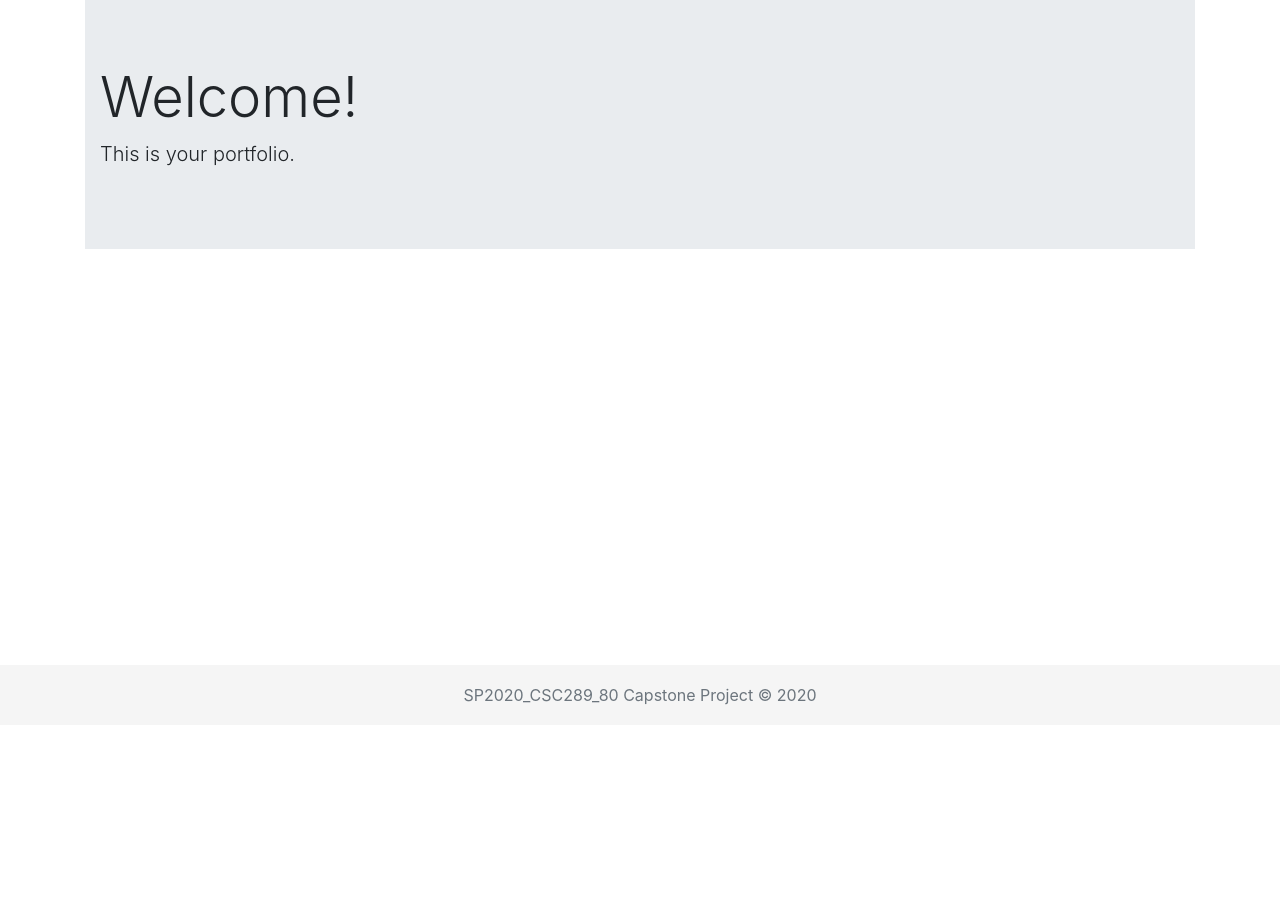
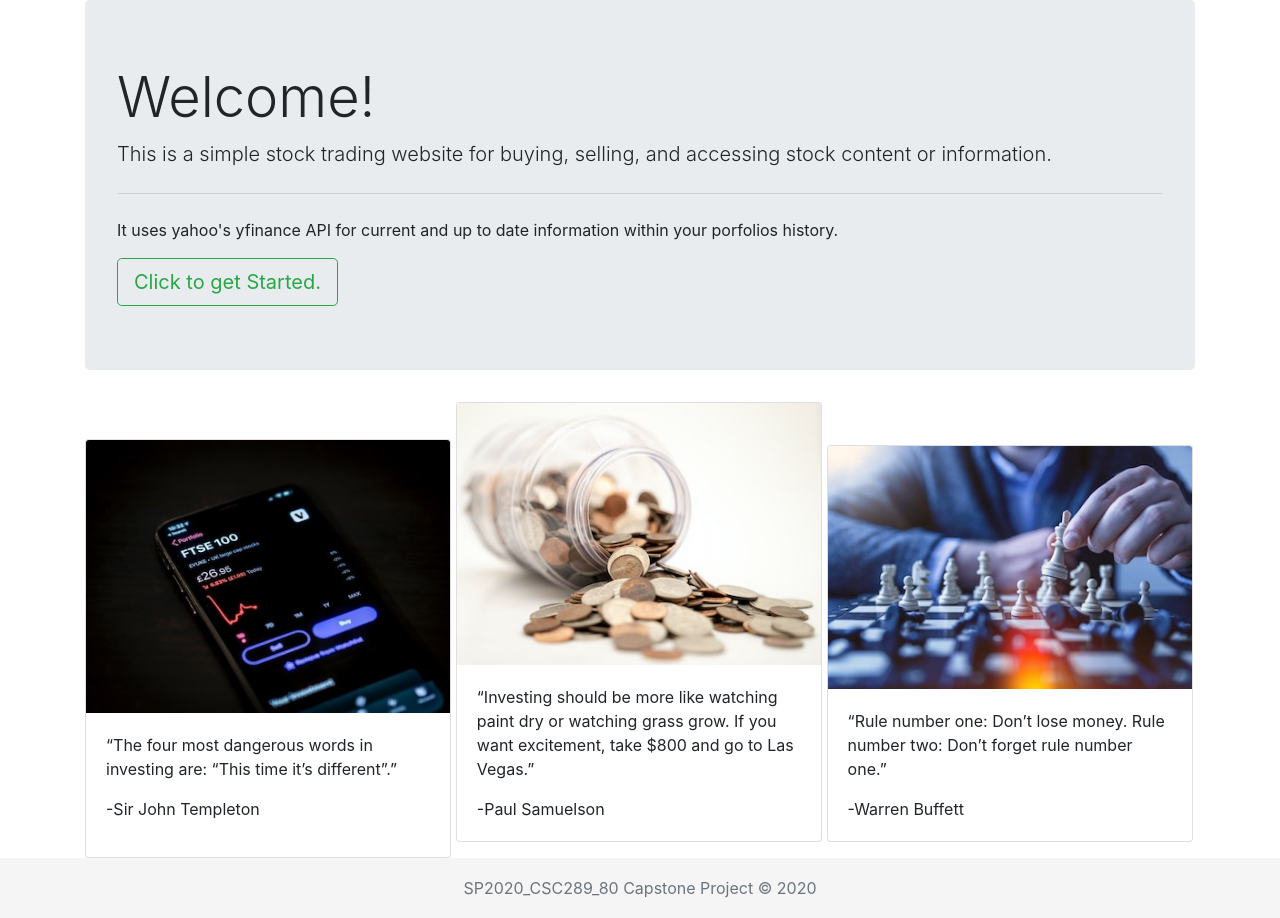
Before and after one commit to the-final-countdown/capstone-project, a Flask app: page / in a window 1280 px wide. Shown: the part 75-993 px from the top of the page. Before the commit the page ends 780 px from the top, so only its background shows below. Run offline with Flask 2, Linux system fonts and the light colour scheme; some libraries are stand-ins or nearby versions.

Commit message:
Updated the homepage

```diff
--- a/static/style.css
+++ b/static/style.css
@@ -29,3 +29,7 @@ body {
 .site-header{
   padding-bottom: 75px;
 }
+
+.information-card{
+  display: inline-block;
+}
--- a/templates/auth/login.html
+++ b/templates/auth/login.html
@@ -11,6 +11,7 @@
             <label for="password">Password</label>
             <input type="password" name="password" class="form-control" id="password" required>
         </div>
-        <button type="submit" class="btn btn-primary">Login</button>
+        <p><small><a href="{{ url_for('auth.register') }}">Need an Account? Sign up Now.</a></small></p>
+        <button type="submit" class="btn btn-outline-success">Login</button>
     </form>
 {% endblock %}
--- a/templates/auth/register.html
+++ b/templates/auth/register.html
@@ -19,6 +19,6 @@
             <label for="password">Password</label>
             <input type="password" name="password" class="form-control" id="password">
         </div>
-        <button type="Register" class="btn btn-primary">Submit</button>
+        <button type="Register" class="btn btn-outline-success">Submit</button>
     </form>
 {% endblock %}
--- a/templates/index.html
+++ b/templates/index.html
@@ -3,12 +3,38 @@
 {% block title %}Home{% endblock %}
 
 {% block content %}
-    <div class="jumbotron jumbotron-fluid">
-        <div class="container">
-          <h1 class="display-4">Welcome!</h1>
-          <p class="lead">This is your portfolio.</p>
-        </div>
 
-{#        <iframe src="/user_portfolios"></iframe>#}
-      </div>
+<div class="jumbotron">
+  <h1 class="display-4">Welcome!</h1>
+  <p class="lead">This is a simple stock trading website for buying, selling, and accessing stock content or information.</p>
+  <hr class="my-4">
+  <p>It uses yahoo's yfinance API for current and up to date information within your porfolios history.</p>
+  <a class="btn btn-outline-success btn-lg" href="{{ url_for('auth.login') }}" role="button">Click to get Started.</a>
+</div>
+
+
+<div class="card information-card" style="width: 33%;">
+  <img src="{{ url_for('static', filename='images/jamie-street.jpg') }}" class="card-img-top" alt="...">
+  <div class="card-body">
+    <p class="card-text">“The four most dangerous words in investing are: “This time it’s different”.” </p>
+    <p class="cvard-text">-Sir John Templeton</p>
+  </div>
+</div>
+<div class="card information-card" style="width: 33%;">
+  <img src="{{ url_for('static', filename='images/michael-longmire.jpg') }}" class="card-img-top" alt="...">
+  <div class="card-body">
+    <p class="card-text">“Investing should be more like watching paint dry or watching grass grow. If you want excitement, take $800 and go to Las Vegas.”</p>
+    <p class="card-text">-Paul Samuelson</p>
+  </div>
+</div>
+<div class="card information-card" style="width: 33%;">
+  <img src="{{ url_for('static', filename='images/jeshoots-com.jpg') }}" class="card-img-top" alt="...">
+  <div class="card-body">
+    <p class="card-text">“Rule number one: Don’t lose money. Rule number two: Don’t forget rule number one.”</p>
+    <p class="card-text">-Warren Buffett</p>
+  </div>
+</div>
+
+
+{#<iframe src="/user_portfolios"></iframe>#}
 {% endblock %}
```
Also changed, not shown: static/images/jamie-street.jpg (added), static/images/jeshoots-com.jpg (added), static/images/michael-longmire.jpg (added).
